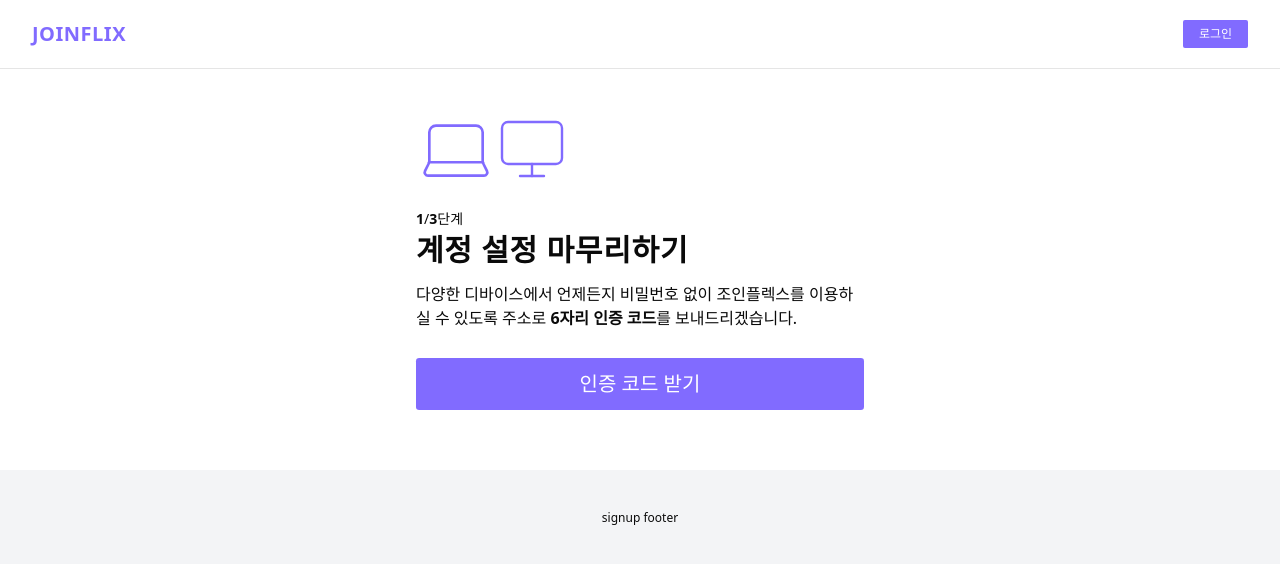
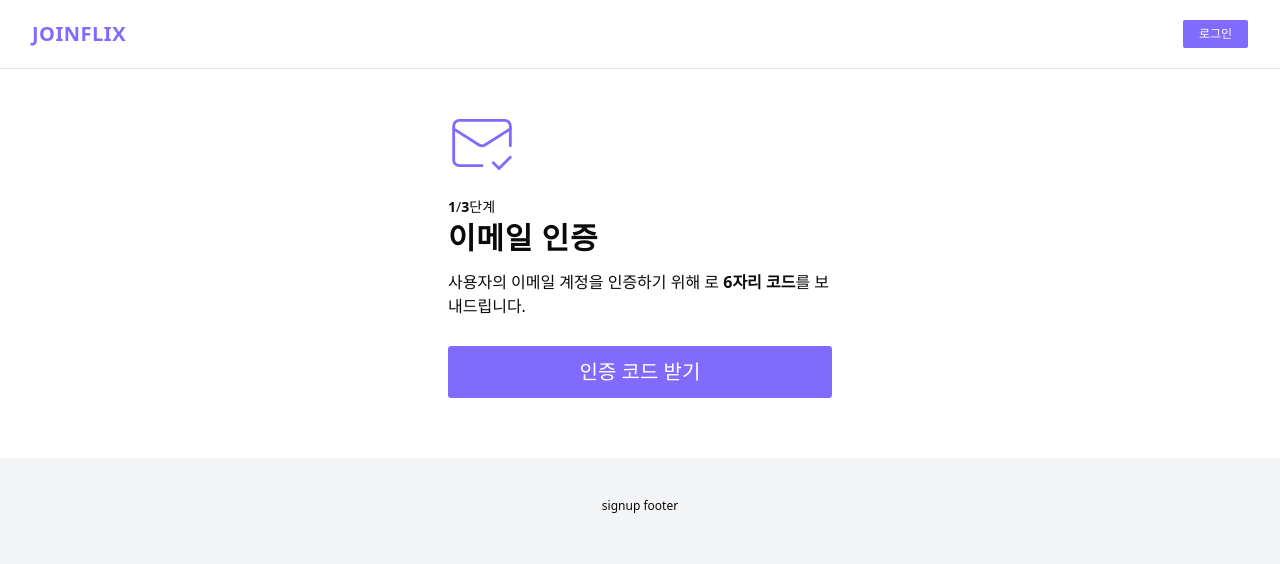
Before and after one commit to Joinflix/frontend, a React (Vite) app: page /signup/step1-send-code in a window 1280 px wide. Shown: the top 564 px of the page. Built offline with nearby package versions, Linux system fonts and the light colour scheme.

Commit message:
feat(signup): 1단계 SendCode 수정 - 아이콘 변경 - 인증 코드 발급 후 뒤로 가기 비활성화 - max width 줄임

```diff
--- a/src/components/signup/step/Step1SendCode.tsx
+++ b/src/components/signup/step/Step1SendCode.tsx
@@ -1,4 +1,4 @@
-import { Laptop, Monitor } from "lucide-react";
+import { MailCheck } from "lucide-react";
 import { useLocation, useNavigate } from "react-router";
 import { Spinner } from "../../ui/spinner";
 import { useRequestVerificationCode } from "../../../api/queries/useRequestVerificationCode";
@@ -12,7 +12,10 @@ export const Step1SendCode = () => {
   const { mutateAsync, isPending } = useRequestVerificationCode({
     email,
     onSuccess: () =>
-      navigate("/signup/step1-confirm-code", { state: { email } }),
+      navigate("/signup/step1-confirm-code", {
+        state: { email },
+        replace: true,
+      }),
   });
 
   const handleClickSendCode = () => {
@@ -21,11 +24,10 @@ export const Step1SendCode = () => {
 
   return (
     <div>
-      <div className="w-full max-w-md mt-10 flex flex-col gap-y-5">
+      <div className="w-full max-w-sm mt-10 flex flex-col gap-y-5">
         {/*1. icon */}
         <div className="flex flex-row items-center">
-          <Laptop className="size-20 stroke-[#816BFF] stroke-[0.8]" />
-          <Monitor className="size-18 stroke-[#816BFF] stroke-[0.8]" />
+          <MailCheck className="size-17 stroke-[#816BFF] stroke-1" />
         </div>
 
         {/*2. step content */}
@@ -37,15 +39,14 @@ export const Step1SendCode = () => {
           </div>
           <div>
             <h1 className="text-3xl font-semibold leading-snug tracking-wide">
-              계정 설정 마무리하기
+              이메일 인증
             </h1>
           </div>
           <div className="mt-3 font-light">
             <span>
-              다양한 디바이스에서 언제든지 비밀번호 없이 조인플렉스를 이용하실
-              수 있도록 <span className="font-bold">{email}</span> 주소로{" "}
-              <span className="font-bold">6자리 인증 코드</span>를
-              보내드리겠습니다.
+              사용자의 이메일 계정을 인증하기 위해{" "}
+              <span className="font-bold">{email}</span>로{" "}
+              <span className="font-bold">6자리 코드</span>를 보내드립니다.
             </span>
           </div>
         </div>
```
